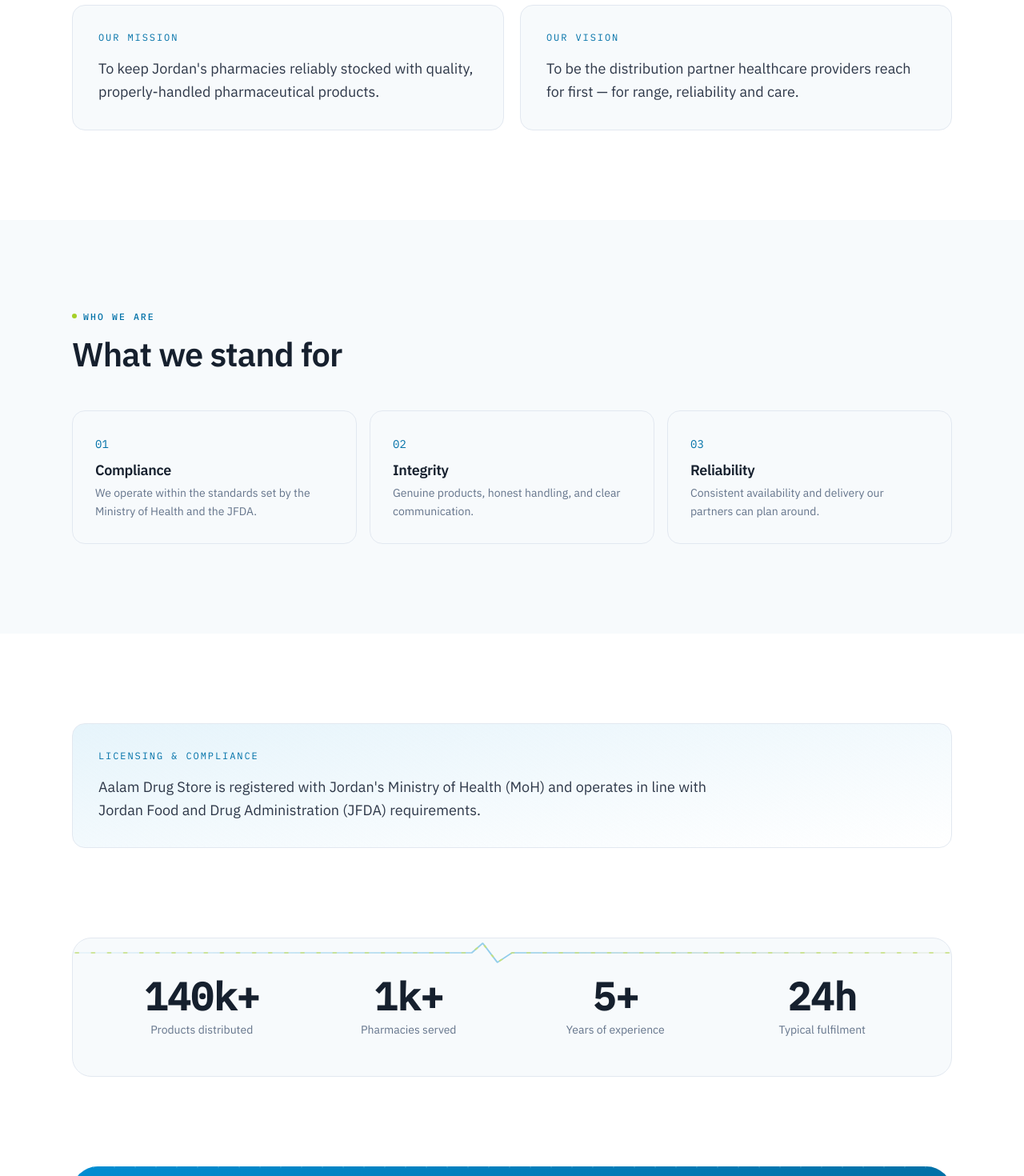
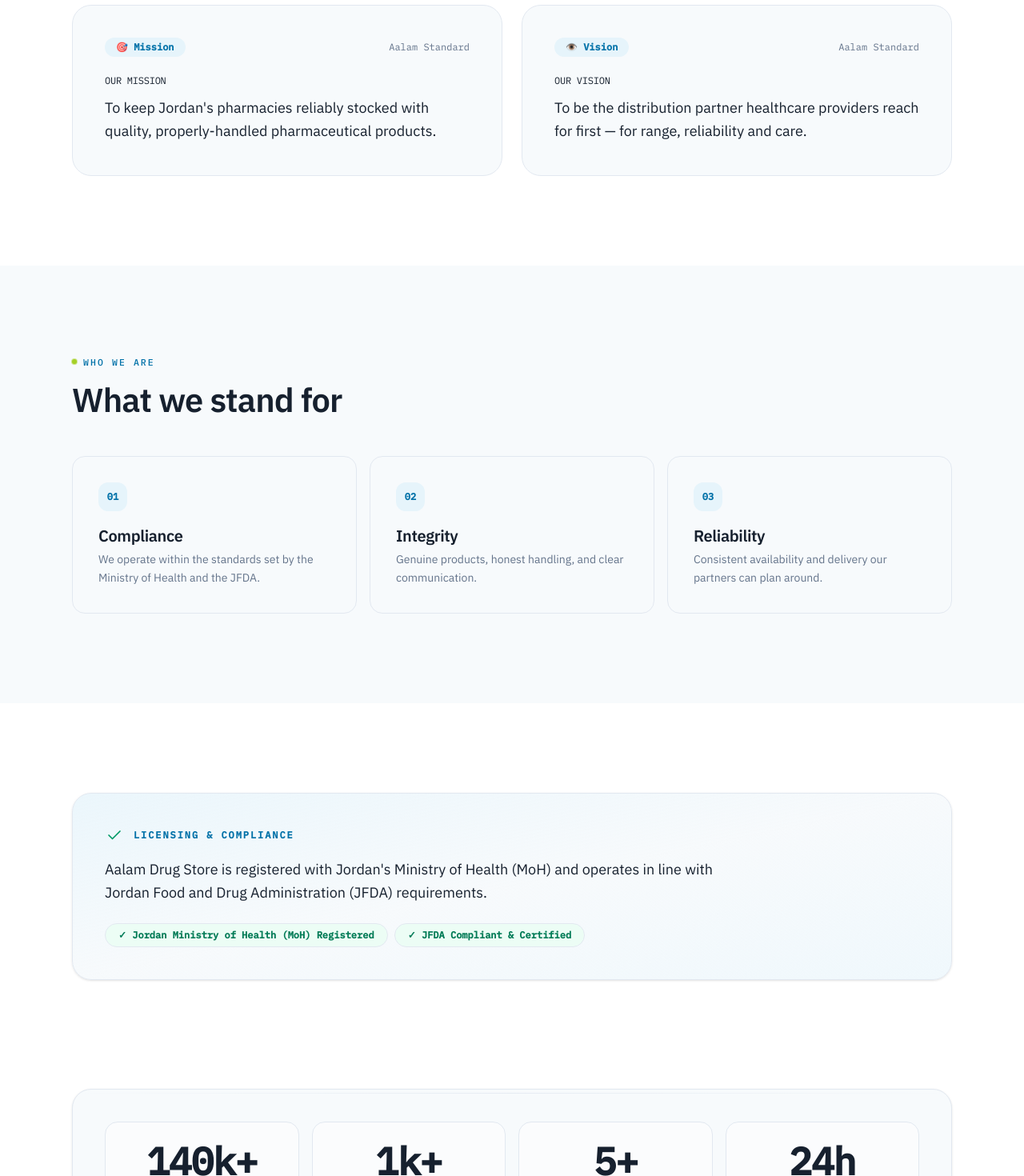
Before and after one commit to HamzaAbuSaleh2004/Alam-website, a Next.js app in the folder Website/: page /about in a window 1280 px wide. Shown: the part 540-2010 px from the top of the page at 80% size. Built offline with nearby package versions, Linux system fonts and the light colour scheme.

Commit message:
Remove zigzag line across website and perform senior design audit enhancements

```diff
--- a/Website/src/components/brand/PulseLine.tsx
+++ b/Website/src/components/brand/PulseLine.tsx
@@ -1,39 +1,8 @@
-const PATH = "M0 30 H520 L545 30 L560 10 L580 50 L600 30 L625 30 H1200";
-
-/** Decorative EKG/heartbeat divider — the recurring brand motif. */
+/** Clean minimalist horizontal divider line. */
 export function PulseLine({ className = "" }: { className?: string }) {
   return (
-    <div aria-hidden className={`w-full ${className}`}>
-      <svg
-        viewBox="0 0 1200 60"
-        width="100%"
-        height="36"
-        fill="none"
-        preserveAspectRatio="none"
-      >
-        <defs>
-          <linearGradient id="alalam-pulse" x1="0" y1="0" x2="1" y2="0">
-            <stop offset="0" stopColor="var(--primary)" stopOpacity="0.12" />
-            <stop offset="0.5" stopColor="var(--primary)" stopOpacity="0.7" />
-            <stop offset="1" stopColor="var(--accent-strong)" stopOpacity="0.12" />
-          </linearGradient>
-        </defs>
-        <path
-          d={PATH}
-          stroke="url(#alalam-pulse)"
-          strokeWidth="2.5"
-          strokeLinecap="round"
-          strokeLinejoin="round"
-        />
-        <path
-          d={PATH}
-          stroke="var(--accent)"
-          strokeWidth="2.5"
-          strokeLinecap="round"
-          strokeLinejoin="round"
-          style={{ strokeDasharray: "4 18", animation: "pulse-travel 2.6s linear infinite" }}
-        />
-      </svg>
+    <div aria-hidden className={`w-full py-1 ${className}`}>
+      <div className="h-[1px] w-full bg-linear-to-r from-transparent via-border to-transparent opacity-80" />
     </div>
   );
 }
--- a/Website/src/components/sections/ServicesSection.tsx
+++ b/Website/src/components/sections/ServicesSection.tsx
@@ -15,18 +15,22 @@
           lead={t.services.lead}
         />
         <Reveal className="mt-12">
-          <div className="grid gap-px overflow-hidden rounded-2xl border border-border bg-border md:grid-cols-2">
+          <div className="grid gap-px overflow-hidden rounded-3xl border border-border bg-border md:grid-cols-2 shadow-sm">
             {t.services.items.map((it, i) => (
               <div
                 key={i}
-                className="group flex h-full gap-5 bg-bg p-7 transition-colors duration-300 hover:bg-surface-2"
+                className="group flex h-full gap-5 bg-bg p-8 transition-all duration-300 hover:bg-surface hover:shadow-inner"
               >
-                <span className="font-mono text-sm text-primary-strong">
+                <span className="flex h-8 w-8 shrink-0 items-center justify-center rounded-xl bg-brand-50 font-mono text-xs font-semibold text-brand-600 dark:bg-brand-950/60 dark:text-primary-strong group-hover:bg-brand-600 group-hover:text-white transition-colors duration-300">
                   {String(i + 1).padStart(2, "0")}
                 </span>
                 <div>
-                  <h3 className="text-lg font-semibold text-heading">{it.t}</h3>
-                  <p className="mt-2 text-sm leading-relaxed text-fg-muted">{it.d}</p>
+                  <h3 className="text-lg font-semibold text-heading group-hover:text-brand-600 transition-colors">
+                    {it.t}
+                  </h3>
+                  <p className="mt-2 text-sm leading-relaxed text-fg-muted">
+                    {it.d}
+                  </p>
                 </div>
               </div>
             ))}
--- a/Website/src/components/sections/StatsBand.tsx
+++ b/Website/src/components/sections/StatsBand.tsx
@@ -9,19 +9,24 @@
 export function StatsBand() {
   const { t } = useI18n();
   return (
-    <Section className="py-0!">
+    <Section className="py-6!">
       <Container>
-        <div className="relative overflow-hidden rounded-3xl border border-border bg-surface px-6 py-12 md:px-12">
-          <div className="pointer-events-none absolute inset-x-0 top-0 opacity-60">
+        <div className="relative overflow-hidden rounded-3xl border border-border bg-surface p-6 md:p-10 shadow-sm">
+          <div className="pointer-events-none absolute inset-x-0 top-0">
             <PulseLine />
           </div>
-          <div className="grid gap-8 sm:grid-cols-2 lg:grid-cols-4">
+
+          <div className="grid gap-4 sm:grid-cols-2 lg:grid-cols-4">
             {t.stats.items.map((s, i) => (
-              <Reveal key={i} delay={i * 0.08} className="text-center">
-                <div className="font-mono text-4xl font-semibold text-heading md:text-5xl">
-                  <CountUp value={s.value} suffix={s.suffix} />
+              <Reveal key={i} delay={i * 0.08}>
+                <div className="group flex flex-col items-center justify-center rounded-2xl border border-border/70 bg-bg/50 p-6 text-center transition-all duration-300 hover:-translate-y-1 hover:border-brand-500/40 hover:bg-bg hover:shadow-md">
+                  <div className="font-mono text-4xl font-semibold tracking-tight text-heading md:text-5xl group-hover:text-brand-600 transition-colors">
+                    <CountUp value={s.value} suffix={s.suffix} />
+                  </div>
+                  <div className="mt-2 text-xs font-medium text-fg-muted uppercase tracking-wider">
+                    {s.label}
+                  </div>
                 </div>
-                <div className="mt-2 text-sm text-fg-muted">{s.label}</div>
               </Reveal>
             ))}
           </div>
--- a/Website/src/components/sections/TrustSection.tsx
+++ b/Website/src/components/sections/TrustSection.tsx
@@ -17,12 +17,16 @@
             const Icon = trustIcons[it.k as keyof typeof trustIcons];
             return (
               <Reveal key={it.k} delay={i * 0.08}>
-                <SpotlightCard className="h-full p-6">
-                  <div className="flex h-11 w-11 items-center justify-center rounded-xl bg-brand-50 text-brand-600 dark:bg-[color-mix(in_srgb,var(--primary)_18%,transparent)] dark:text-primary-strong">
+                <SpotlightCard className="group h-full p-6 transition-all duration-300 hover:-translate-y-1 hover:border-brand-500/40 hover:shadow-lg">
+                  <div className="flex h-12 w-12 items-center justify-center rounded-2xl bg-linear-to-br from-brand-50 to-brand-100/80 text-brand-600 shadow-xs dark:from-brand-950/60 dark:to-brand-900/40 dark:text-primary-strong group-hover:scale-105 transition-transform duration-300">
                     <Icon className="text-xl" />
                   </div>
-                  <h3 className="mt-4 text-lg font-semibold text-heading">{it.t}</h3>
-                  <p className="mt-2 text-sm leading-relaxed text-fg-muted">{it.d}</p>
+                  <h3 className="mt-5 text-lg font-semibold text-heading group-hover:text-brand-600 transition-colors">
+                    {it.t}
+                  </h3>
+                  <p className="mt-2 text-sm leading-relaxed text-fg-muted">
+                    {it.d}
+                  </p>
                 </SpotlightCard>
               </Reveal>
             );
--- a/Website/src/components/site/Hero.tsx
+++ b/Website/src/components/site/Hero.tsx
@@ -26,15 +26,16 @@
   return (
     <section className="relative flex min-h-[100svh] flex-col items-center justify-center overflow-hidden px-6 pb-24 pt-32 text-center">
       <Aurora />
-      <div className="grid-dots pointer-events-none absolute inset-0 -z-10" />
+      <div className="grid-dots pointer-events-none absolute inset-0 -z-10 opacity-70" />
 
-      {/* HERO CENTREPIECE — the real animated brand logo (intro → settle) */}
+      {/* HERO CENTREPIECE — Ambient Logo Glow */}
       <motion.div
         initial={reduce ? { opacity: 1 } : { opacity: 0, y: 12, scale: 0.98 }}
         animate={{ opacity: 1, y: 0, scale: 1 }}
         transition={{ duration: 0.7, ease: "easeOut" }}
-        className="mb-10 flex w-full justify-center"
+        className="relative mb-10 flex w-full justify-center"
       >
+        <div className="absolute -inset-4 rounded-full bg-brand-500/10 blur-2xl dark:bg-brand-400/15 pointer-events-none" />
         <HeroVideo />
       </motion.div>
 
@@ -46,7 +47,7 @@
       >
         <motion.span
           variants={item}
-          className="inline-flex items-center gap-2 rounded-full border border-border bg-[color-mix(in_srgb,var(--surface)_70%,transparent)] px-4 py-1.5 font-mono text-[0.72rem] font-medium uppercase tracking-[0.16em] text-primary-strong backdrop-blur"
+          className="inline-flex items-center gap-2 rounded-full border border-border bg-[color-mix(in_srgb,var(--surface)_70%,transparent)] px-4 py-1.5 font-mono text-[0.72rem] font-medium uppercase tracking-[0.16em] text-primary-strong backdrop-blur shadow-xs"
         >
           <span className="relative flex h-1.5 w-1.5">
             <span className="absolute inline-flex h-full w-full animate-ping rounded-full bg-accent opacity-75" />
@@ -57,14 +58,14 @@
 
         <motion.h1
           variants={item}
-          className="text-balance text-4xl font-semibold leading-[1.05] md:text-6xl"
+          className="text-balance text-4xl font-semibold leading-[1.08] tracking-tight md:text-6xl text-heading"
         >
           {t.hero.title}
         </motion.h1>
 
         <motion.p
           variants={item}
-          className="max-w-2xl text-lg leading-relaxed text-fg-muted md:text-xl"
+          className="max-w-2xl text-base leading-relaxed text-fg-muted md:text-lg"
         >
           {t.hero.lead}
         </motion.p>
@@ -81,11 +82,13 @@
 
         <motion.ul
           variants={item}
-          className="mt-4 flex flex-wrap items-center justify-center gap-x-5 gap-y-2 text-sm text-fg-muted"
+          className="mt-4 flex flex-wrap items-center justify-center gap-x-6 gap-y-2 text-sm text-fg-muted"
         >
           {chips.map((c) => (
-            <li key={c} className="inline-flex items-center gap-1.5">
-              <Check className="text-base text-accent-strong" />
+            <li key={c} className="inline-flex items-center gap-2 font-medium">
+              <span className="flex h-5 w-5 items-center justify-center rounded-full bg-emerald-100 text-xs text-emerald-600 dark:bg-emerald-950/50 dark:text-emerald-400">
+                <Check className="text-xs" />
+              </span>
               {c}
             </li>
           ))}
@@ -101,10 +104,10 @@
           initial={{ opacity: 0 }}
           animate={{ opacity: 1 }}
           transition={{ delay: 1.4 }}
-          className="absolute bottom-10 left-1/2 -translate-x-1/2 font-mono text-[0.65rem] uppercase tracking-[0.2em] text-fg-muted"
+          className="absolute bottom-8 left-1/2 -translate-x-1/2 font-mono text-[0.65rem] uppercase tracking-[0.2em] text-fg-muted"
         >
           <motion.span
-            animate={{ y: [0, 6, 0] }}
+            animate={{ y: [0, 5, 0] }}
             transition={{ duration: 1.8, repeat: Infinity, ease: "easeInOut" }}
             className="inline-block"
           >
--- a/Website/src/components/views/AboutView.tsx
+++ b/Website/src/components/views/AboutView.tsx
@@ -7,6 +7,7 @@
 import { SpotlightCard } from "@/components/ui/SpotlightCard";
 import { StatsBand } from "@/components/sections/StatsBand";
 import { CtaSection } from "@/components/sections/CtaSection";
+import { Check } from "@/components/ui/icons";
 
 export function AboutView() {
   const { t } = useI18n();
@@ -18,17 +19,25 @@
 
       <Section>
         <Container>
-          <div className="grid gap-5 md:grid-cols-2">
+          <div className="grid gap-6 md:grid-cols-2">
             {[
-              { label: a.missionTitle, text: a.mission },
-              { label: a.visionTitle, text: a.vision },
+              { label: a.missionTitle, text: a.mission, badge: "🎯 Mission" },
+              { label: a.visionTitle, text: a.vision, badge: "👁️ Vision" },
             ].map((c, i) => (
               <Reveal key={c.label} delay={i * 0.08}>
-                <div className="h-full rounded-2xl border border-border bg-surface p-8">
-                  <div className="font-mono text-xs uppercase tracking-[0.16em] text-primary-strong">
+                <div className="group h-full rounded-3xl border border-border bg-surface p-8 md:p-10 transition-all duration-300 hover:-translate-y-1 hover:border-brand-500/40 hover:shadow-lg">
+                  <div className="flex items-center justify-between">
+                    <span className="inline-block rounded-full bg-brand-50 px-3.5 py-1 font-mono text-xs font-semibold text-brand-600 dark:bg-brand-950/60 dark:text-primary-strong">
+                      {c.badge}
+                    </span>
+                    <span className="font-mono text-xs text-fg-muted">Aalam Standard</span>
+                  </div>
+                  <h3 className="mt-6 font-mono text-xs uppercase tracking-[0.16em] text-primary-strong">
                     {c.label}
-                  </div>
-                  <p className="mt-4 text-lg leading-relaxed text-fg">{c.text}</p>
+                  </h3>
+                  <p className="mt-3 text-lg leading-relaxed text-heading group-hover:text-brand-600 transition-colors">
+                    {c.text}
+                  </p>
                 </div>
               </Reveal>
             ))}
@@ -42,12 +51,16 @@
           <div className="mt-12 grid gap-4 md:grid-cols-3">
             {a.values.map((v, i) => (
               <Reveal key={v.t} delay={i * 0.08}>
-                <SpotlightCard className="h-full p-7">
-                  <span className="font-mono text-sm text-primary-strong">
+                <SpotlightCard className="group h-full p-8 transition-all duration-300 hover:-translate-y-1 hover:border-brand-500/40 hover:shadow-md">
+                  <span className="flex h-9 w-9 items-center justify-center rounded-xl bg-brand-50 font-mono text-xs font-semibold text-brand-600 dark:bg-brand-950/60 dark:text-primary-strong group-hover:bg-brand-600 group-hover:text-white transition-colors duration-300">
                     {String(i + 1).padStart(2, "0")}
                   </span>
-                  <h3 className="mt-3 text-lg font-semibold text-heading">{v.t}</h3>
-                  <p className="mt-2 text-sm leading-relaxed text-fg-muted">{v.d}</p>
+                  <h3 className="mt-5 text-xl font-semibold text-heading group-hover:text-brand-600 transition-colors">
+                    {v.t}
+                  </h3>
+                  <p className="mt-2 text-sm leading-relaxed text-fg-muted">
+                    {v.d}
+                  </p>
                 </SpotlightCard>
               </Reveal>
             ))}
@@ -58,13 +71,24 @@
       <Section>
         <Container>
           <Reveal>
-            <div className="rounded-2xl border border-border bg-linear-to-br from-brand-50 to-transparent p-8 dark:from-[color-mix(in_srgb,var(--primary)_12%,transparent)]">
-              <div className="font-mono text-xs uppercase tracking-[0.16em] text-primary-strong">
-                {a.complianceTitle}
+            <div className="relative overflow-hidden rounded-3xl border border-border bg-linear-to-br from-brand-50/80 via-surface to-brand-100/30 p-8 md:p-10 shadow-sm dark:from-brand-950/40 dark:via-surface dark:to-brand-900/20">
+              <div className="flex items-center gap-3">
+                <Check className="text-2xl text-emerald-600 dark:text-emerald-400" />
+                <div className="font-mono text-xs font-semibold uppercase tracking-[0.16em] text-primary-strong">
+                  {a.complianceTitle}
+                </div>
               </div>
-              <p className="mt-4 max-w-3xl text-lg leading-relaxed text-fg">
+              <p className="mt-4 max-w-3xl text-lg leading-relaxed text-heading">
                 {a.compliance}
               </p>
+              <div className="mt-6 flex flex-wrap gap-2">
+                <span className="rounded-full border border-emerald-500/30 bg-emerald-50 px-4 py-1.5 font-mono text-xs font-semibold text-emerald-700 dark:bg-emerald-950/50 dark:text-emerald-400">
+                  ✓ Jordan Ministry of Health (MoH) Registered
+                </span>
+                <span className="rounded-full border border-emerald-500/30 bg-emerald-50 px-4 py-1.5 font-mono text-xs font-semibold text-emerald-700 dark:bg-emerald-950/50 dark:text-emerald-400">
+                  ✓ JFDA Compliant & Certified
+                </span>
+              </div>
             </div>
           </Reveal>
         </Container>
```
